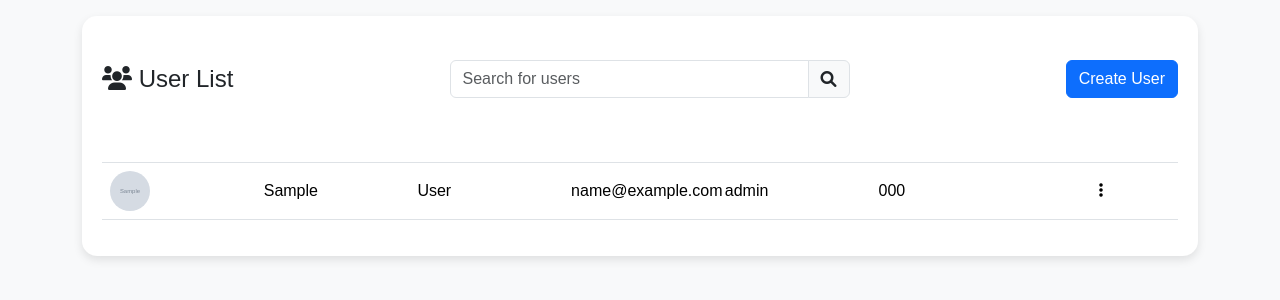
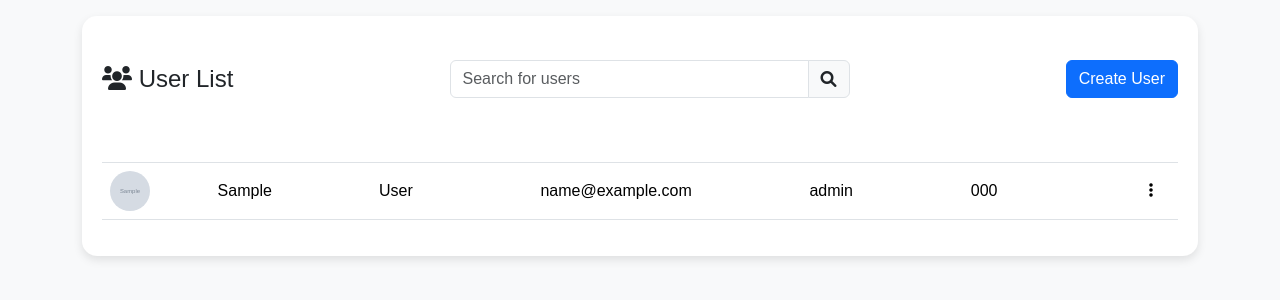
Before and after one commit to senghinloem/VC1-G3, a PHP site: template views/users/user.php in a window 1280 px wide. Shown: the top 300 px of the page. Run offline with PHP 8.4, Linux system fonts and the light colour scheme; the visitor is signed in with stand-in values (Sample User, id 1); the template is opened without the code that fills it: most values are stand-ins (such as "Sample title", 1, 10 or a date in 2020); grey boxes marked "Sample" are stand-in pictures.

Commit message:
feature/page-not-found: design  table  [scrun-9]

```diff
--- a/views/users/user.php
+++ b/views/users/user.php
@@ -70,6 +70,32 @@ if (!isset($_SESSION['user_id'])) {
         .dropdown-toggle:focus {
             outline: none;
         }
+        /* Define explicit column widths */
+        th:nth-child(1), td:nth-child(1) { /* Image */
+            width: 10%;
+        }
+        th:nth-child(2), td:nth-child(2) { /* First Name */
+            width: 15%;
+        }
+        th:nth-child(3), td:nth-child(3) { /* Last Name */
+            width: 15%;
+        }
+        th:nth-child(4), td:nth-child(4) { /* Email */
+            width: 25%;
+        }
+        th:nth-child(5), td:nth-child(5) { /* Role */
+            width: 15%;
+        }
+        th:nth-child(6), td:nth-child(6) { /* Phone */
+            width: 15%;
+        }
+        th:nth-child(7), td:nth-child(7) { /* Actions */
+            width: 5%;
+        }
+        /* Use padding-left instead of margin-left for Role column */
+        .role-column {
+            padding-left: 20px;
+        }
     </style>
 </head>
 <body>
@@ -93,7 +119,7 @@ if (!isset($_SESSION['user_id'])) {
                         <th class="text-white">First Name</th>
                         <th class="text-white">Last Name</th>
                         <th class="text-white">Email</th>
-                        <th class="text-white">Role</th>
+                        <th class="text-white role-column">Role</th>
                         <th class="text-white">Phone</th>
                         <th class="text-center text-white">Actions</th>
                     </tr>
@@ -113,10 +139,9 @@ if (!isset($_SESSION['user_id'])) {
                             <td><?= htmlspecialchars($user['first_name']) ?></td>
                             <td><?= htmlspecialchars($user['last_name']) ?></td>
                             <td><?= htmlspecialchars($user['email']) ?></td>
-                            <td><?= htmlspecialchars($user['role']) ?></td>
+                            <td class="role-column"><?= htmlspecialchars($user['role']) ?></td>
                             <td><?= htmlspecialchars($user['phone']) ?></td>
                             <td class="text-center">
-                                <!-- Action Dropdown -->
                                 <div class="dropdown">
                                     <button class="dropdown-toggle" type="button" id="dropdownMenuButton<?= $user['user_id'] ?>" data-bs-toggle="dropdown" aria-expanded="false">
                                         <i class="fas fa-ellipsis-v"></i>
@@ -128,7 +153,6 @@ if (!isset($_SESSION['user_id'])) {
                                             </a>
                                         </li>
                                         <li>
-                                            <!-- Button to trigger modal -->
                                             <button type="button" class="dropdown-item text-danger" data-bs-toggle="modal" data-bs-target="#confirmDeleteModal"
                                                     data-userid="<?= $user['user_id'] ?>">
                                                 <i class="fas fa-trash"></i> Delete
@@ -171,10 +195,10 @@ if (!isset($_SESSION['user_id'])) {
     document.addEventListener('DOMContentLoaded', function () {
         var confirmDeleteModal = document.getElementById('confirmDeleteModal');
         confirmDeleteModal.addEventListener('show.bs.modal', function (event) {
-            var button = event.relatedTarget; // Button that triggered the modal
-            var userId = button.getAttribute('data-userid'); // Extract user ID
+            var button = event.relatedTarget;
+            var userId = button.getAttribute('data-userid');
             var form = document.getElementById('deleteForm');
-            form.action = "/users/destroy/" + userId; // Update form action dynamically
+            form.action = "/users/destroy/" + userId;
         });
     });
 </script>
```
